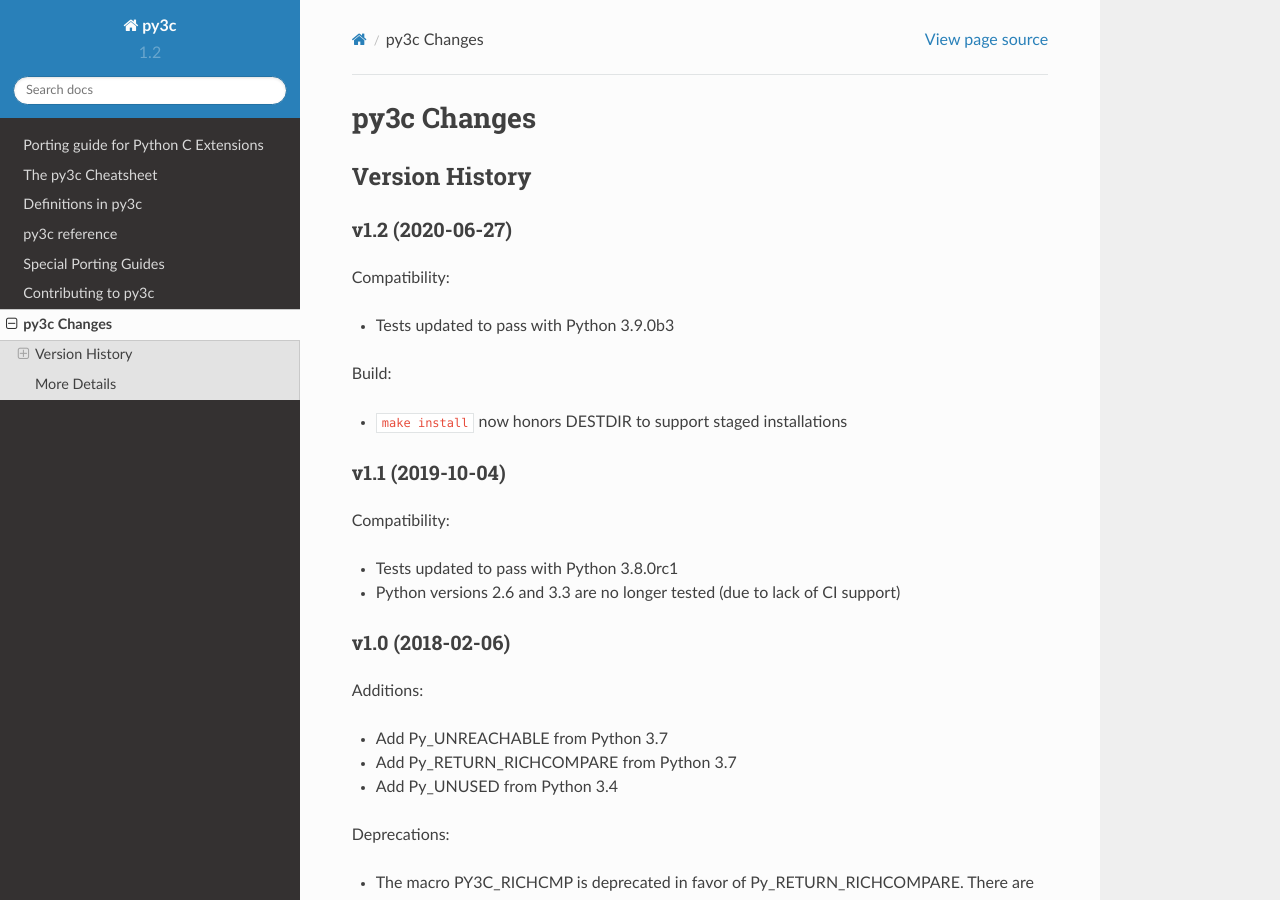
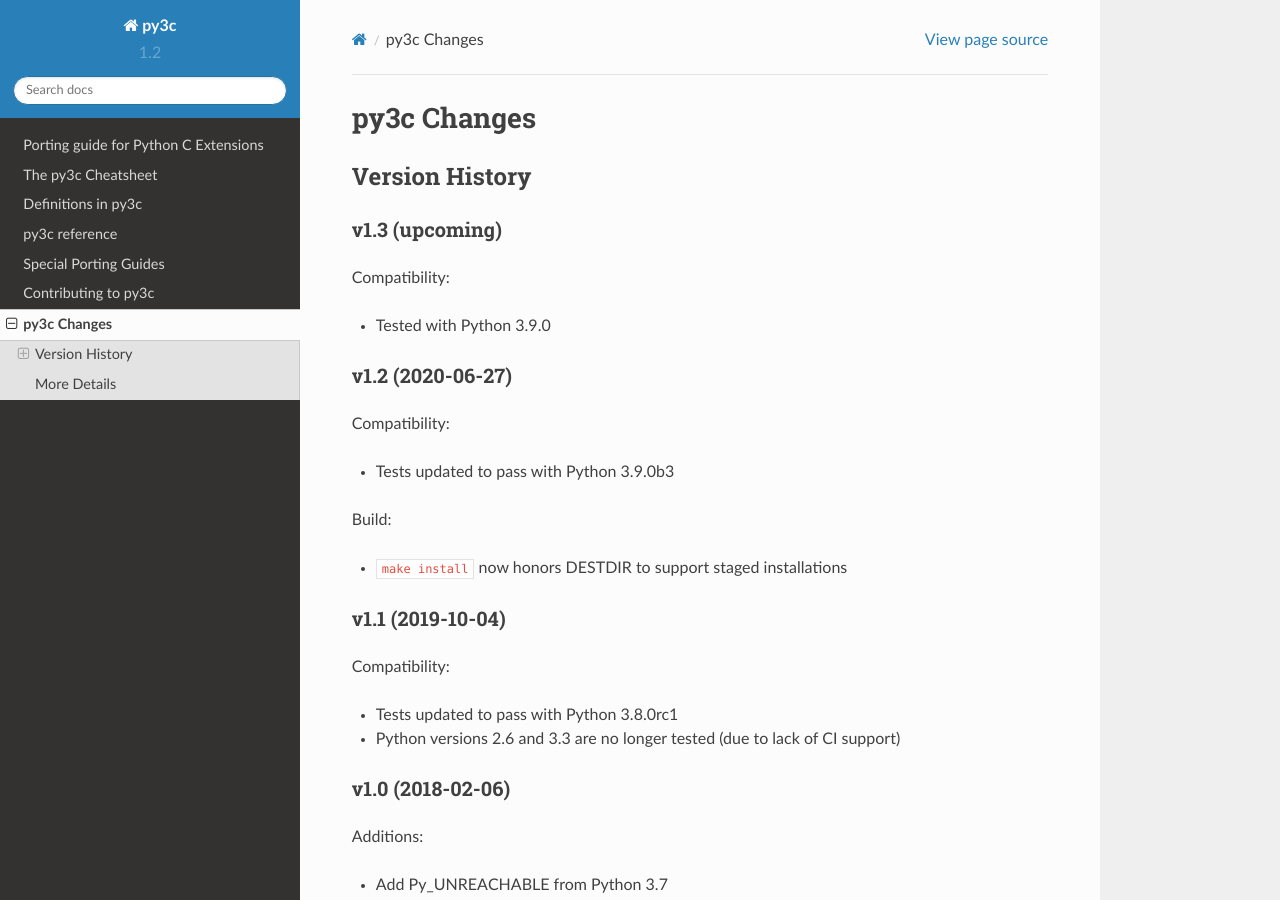
Before and after one commit to encukou/py3c, a Sphinx documentation site: the page built from doc/source/changelog.rst, in a window 1280 px wide and 900 px high. Built offline with Sphinx 7.4.7 and the Read the Docs theme 2.0.0, drawn with Linux system fonts in a browser that asks for light colours.

Commit message:
Test on Python 3.9

```diff
--- a/doc/source/changelog.rst
+++ b/doc/source/changelog.rst
@@ -6,6 +6,14 @@
 
 Version History
 ===============
+
+v1.3 (upcoming)
+-----------------
+
+Compatibility:
+
+* Tested with Python 3.9.0
+
 
 v1.2 (2020-06-27)
 -----------------
```
Also changed, not shown: .travis.yml.
